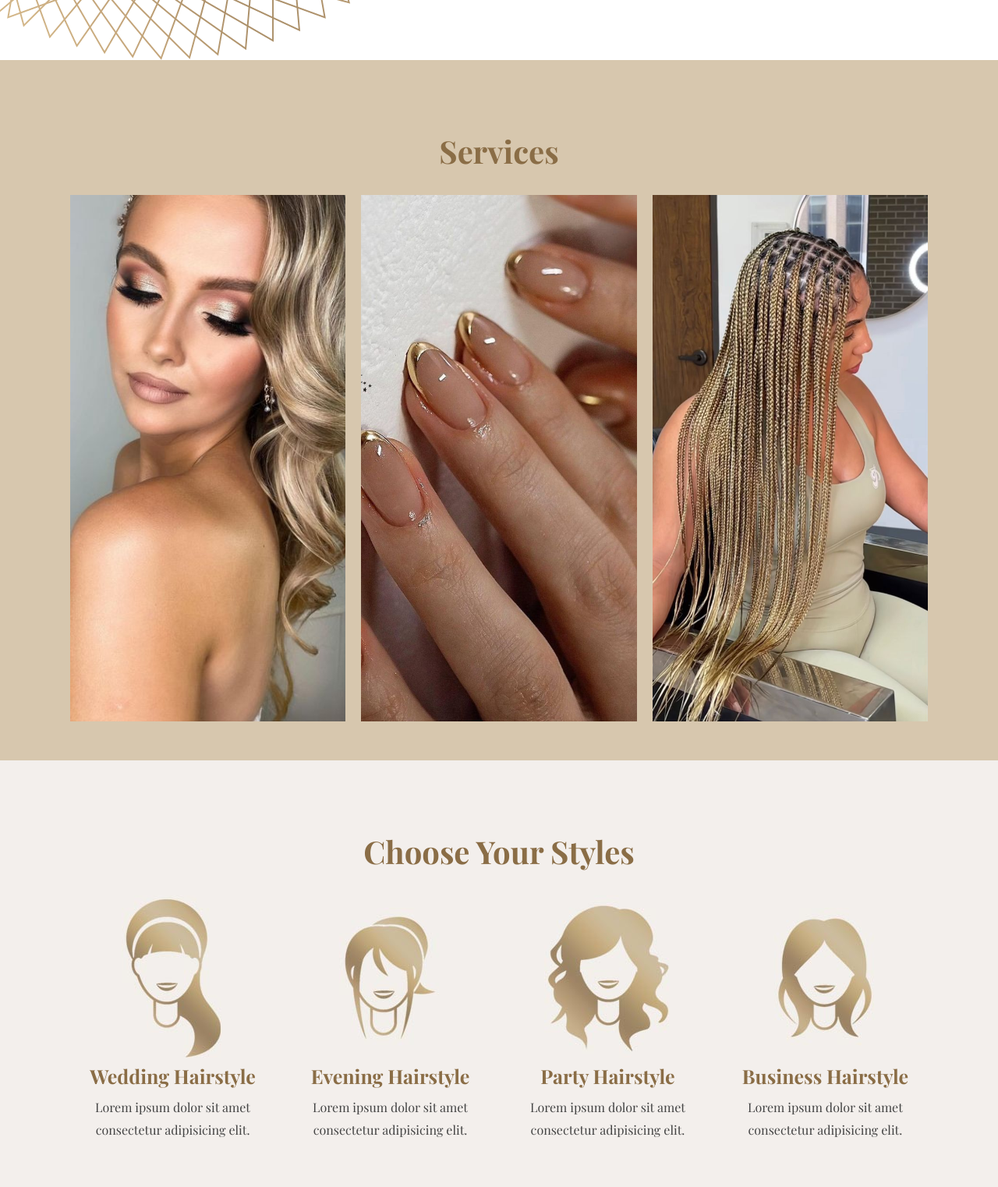
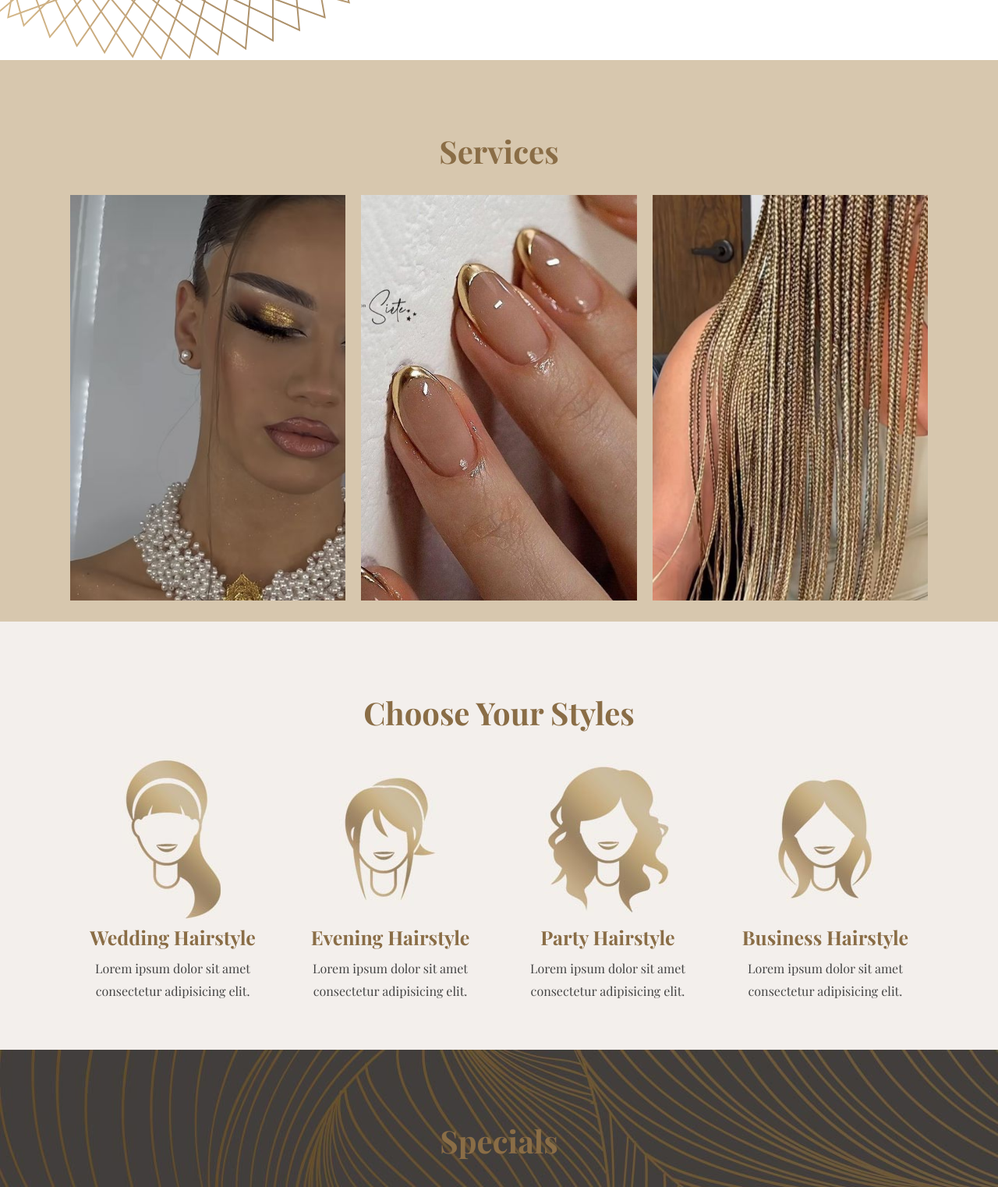
Before and after one commit to Pediah/lavishbeauty, a PHP site: page / in a window 1280 px wide. Shown: the part 2035-3557 px from the top of the page at 78% size. Run offline with PHP 8.4, Linux system fonts and the light colour scheme; some web fonts are replaced.

Commit message:
files add

```diff
--- a/css/style.css
+++ b/css/style.css
@@ -249,6 +249,7 @@ section{
 
 .services{
     background-color: var(--main-color);
+    height: 90vh;
  }
 
 .services .box-container{
@@ -264,8 +265,8 @@ section{
  }
 
  .services .box-container .box img{
-    height: 100%;
-    width: 100%;
+    height: 65vh;
+    width: 65vh;
     object-fit: cover;
  }
 
```
Also changed, not shown: images/MAKE.jpg.
